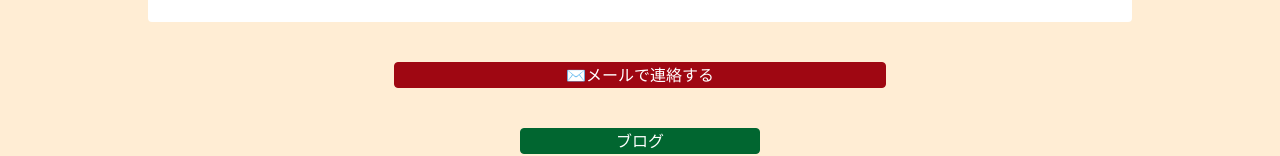
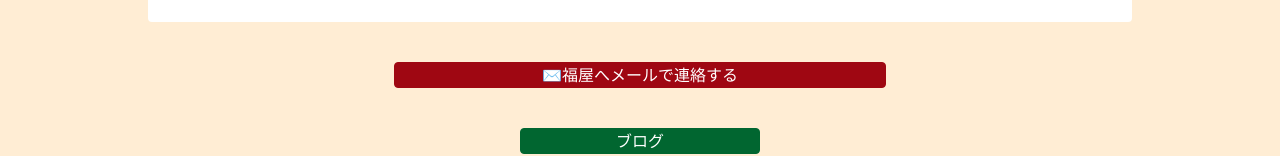
Before and after one commit to kashsan-jp/fukuya-blog, a Next.js app: page / in a window 1280 px wide. Shown: the part 595-751 px from the top of the page. Built offline with nearby package versions, Linux system fonts and the light colour scheme; no server answers; the database is empty.

Commit message:
2025.8.25.３

```diff
--- a/src/app/page.jsx
+++ b/src/app/page.jsx
@@ -53,7 +53,7 @@ export default async function Home() {
       </div>
       <div className="mx-auto text-center bg-red-800 text-white mb-10 w-2/4 border border-red-800 rounded">
         <a href="mailto:wagashi_fukuya@yahoo.co.jp">
-          ✉️メールで連絡する
+          ✉️福屋へメールで連絡する
         </a>
       </div>
       <div className="text-center rounded mb-5 m-auto border border-green-800 text-white bg-green-800 w-60">
```
